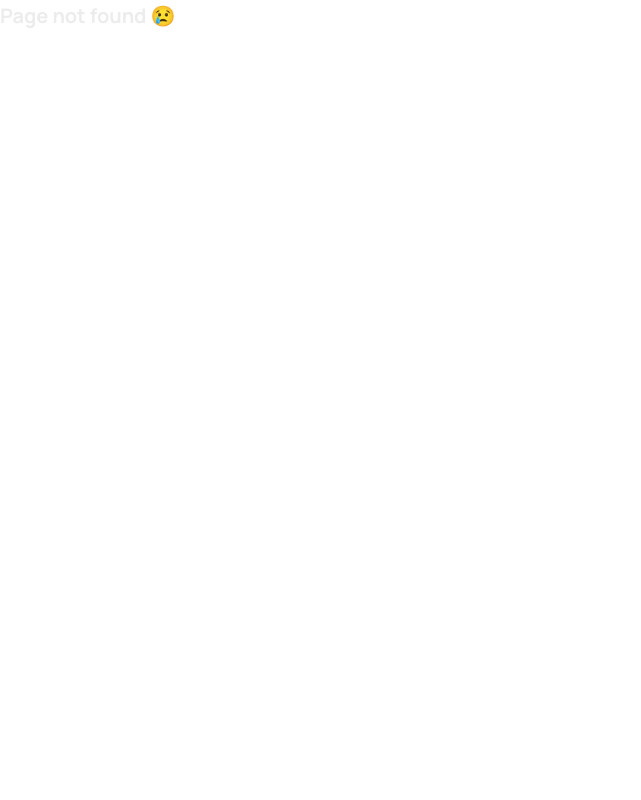
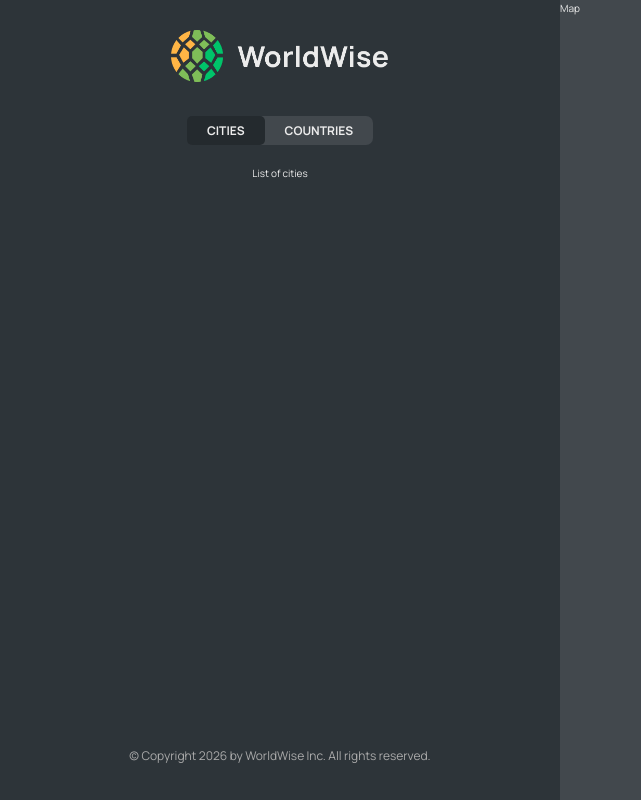
Before and after one commit to karmartir/11-worldwise, a React (Vite) app: page /app/cities in a window 1280 px wide. Before the commit this address had no page. Shown: the whole page, without its empty margins (0-641 px from the left). Built offline with nearby package versions, Linux system fonts and the light colour scheme.

Commit message:
Nested Routes and Index Route

```diff
--- a/src/App.jsx
+++ b/src/App.jsx
@@ -9,11 +9,16 @@ function App() {
   return (
     <BrowserRouter>
       <Routes>
-        <Route path="/" element={<Homepage />} />
+        <Route index element={<Homepage />} />
         <Route path="/pricing" element={<Pricing />} />
         <Route path="/product" element={<Product />} />
         <Route path="/login" element={<Login />} />
-        <Route path="/app" element={<AppLayout />} />
+        <Route path="/app" element={<AppLayout />}>
+          <Route index element={<p>List of cities</p>} />
+          <Route path="cities" element={<p>List of cities</p>} />
+          <Route path="countries" element={<p>Countries</p>} />
+          <Route path="form" element={<p>Form</p>} />
+        </Route>
         <Route path="*" element={<PageNotFound />} />
       </Routes>
     </BrowserRouter>
--- a/src/components/AppNav.jsx
+++ b/src/components/AppNav.jsx
@@ -1,6 +1,18 @@
+import { NavLink } from "react-router-dom";
 import styles from "./AppNav.module.css";
 function AppNav() {
-  return <nav className={styles.nav}>App navigation</nav>;
+  return (
+    <nav className={styles.nav}>
+      <ul>
+        <li>
+          <NavLink to="cities">Cities</NavLink>
+        </li>
+        <li>
+          <NavLink to="countries">Countries</NavLink>
+        </li>
+      </ul>
+    </nav>
+  );
 }
 
 export default AppNav;
--- a/src/components/Sidebar.jsx
+++ b/src/components/Sidebar.jsx
@@ -1,3 +1,4 @@
+import { Outlet } from "react-router-dom";
 import AppNav from "./AppNav";
 import Logo from "./Logo";
 import styles from "./Sidebar.module.css";
@@ -6,7 +7,7 @@ function Sidebar() {
     <div className={styles.sidebar}>
       <Logo />
       <AppNav />
-      <p>List of cities</p>
+      <Outlet />
       <footer className={styles.footer}>
         <p className={styles.copyright}>
           &copy; Copyright {new Date().getFullYear()} by WorldWise Inc. All
--- a/src/pages/Homepage.jsx
+++ b/src/pages/Homepage.jsx
@@ -17,7 +17,7 @@ export default function Homepage() {
           of. Never forget your wonderful experiences, and show your friends how
           you have wandered the world.
         </h2>
-        <Link to="/login" className="cta">
+        <Link to="/app" className="cta">
           Start Tracking now
         </Link>
       </section>
```
